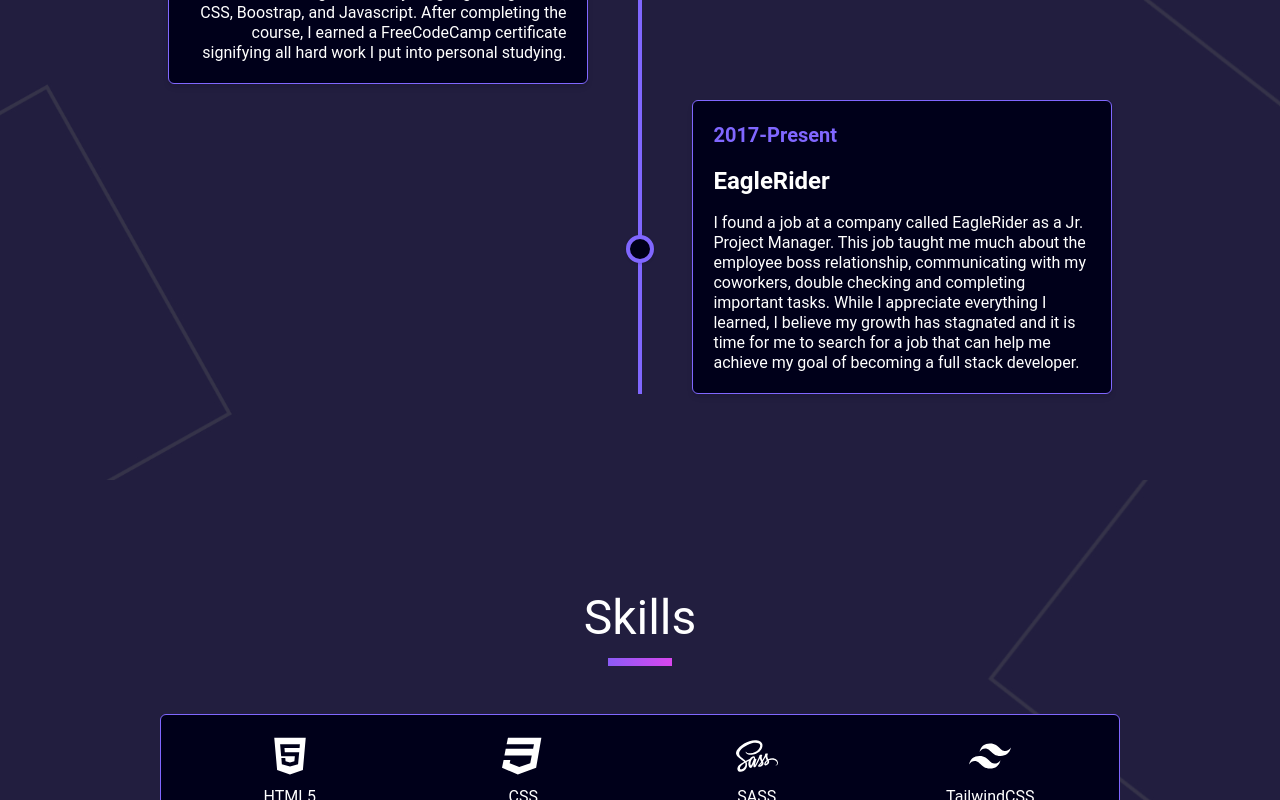
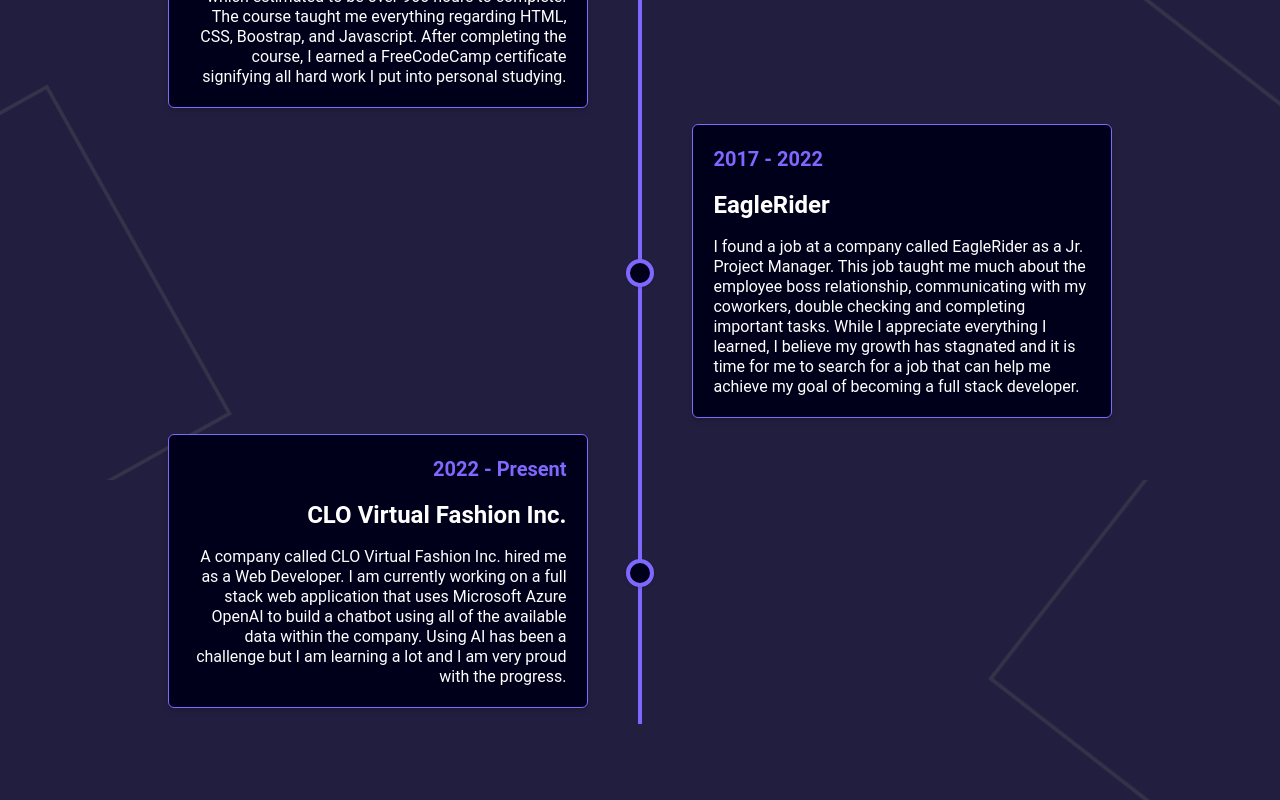
Before and after one commit to lee44/website-portfolio, a Next.js app: page / in a window 1280 px wide. Shown: the part 1920-2720 px from the top of the page. Built offline with nearby package versions, Linux system fonts and the light colour scheme.

Commit message:
Finished updating info

```diff
--- a/components/layouts/aboutme/aboutme.tsx
+++ b/components/layouts/aboutme/aboutme.tsx
@@ -8,7 +8,7 @@
     <>
       <SubTitle subtitle={'About Me/Goals'} />
       <Card classes={'mb-20'} animation={'fade-up'}>
-        I graduated from UC Santa Cruz with a B.S in Computer Science. Currently I work at a fashion company, CLO Virtual Fashion Inc, as a web developer for over two years. Unfortunately I do not see long term growth within the company so I am searching for a company that can offer growth and further move me along my career.
+        I graduated from UC Santa Cruz with a B.S in Computer Science. Currently I work at a fashion company, CLO Virtual Fashion Inc, as a web developer for over two years. Unfortunately I do not see long term growth within the company so I am searching for a company that can offer growth and further move me along my career. During my free time, I continue to sharpen my web development skills by building beautiful, responsive websites using frameworks like NextJS, ReactJS, and TailwindCSS.
       </Card>
       <Timeline />
     </>
--- a/constants/timeline_events.js
+++ b/constants/timeline_events.js
@@ -1,25 +1,31 @@
 export const events = [
   {
-    period: '2015-2017',
+    period: '2015 - 2017',
     title: 'UC Santa Cruz',
     description: 'After transferring from a community college, I graduated after studying for 2 years.',
   },
   {
-    period: '2017-Present',
+    period: '2017 - Present',
     title: 'Self Study',
     description:
       'Despite graduating, I felt I needed to learn more so I dived into Android App development and published a few apps but realized the market is too saturated so I focused my time to web development.',
   },
   {
-    period: '2017-2018',
+    period: '2017 - 2018',
     title: 'FreeCodeCamp',
     description:
       'I took this free online course for web development which estimated to be over 900 hours to complete. The course taught me everything regarding HTML, CSS, Boostrap, and Javascript. After completing the course, I earned a FreeCodeCamp certificate signifying all hard work I put into personal studying.',
   },
   {
-    period: '2017-Present',
+    period: '2017 - 2022',
     title: 'EagleRider',
     description:
       'I found a job at a company called EagleRider as a Jr. Project Manager. This job taught me much about the employee boss relationship, communicating with my coworkers, double checking and completing important tasks. While I appreciate everything I learned, I believe my growth has stagnated and it is time for me to search for a job that can help me achieve my goal of becoming a full stack developer.',
   },
+  {
+    period: '2022 - Present',
+    title: 'CLO Virtual Fashion Inc.',
+    description:
+      'A company called CLO Virtual Fashion Inc. hired me as a Web Developer. I am currently working on a full stack web application that uses Microsoft Azure OpenAI to build a chatbot using all of the available data within the company. Using AI has been a challenge but I am learning a lot and I am very proud with the progress.',
+  },
 ]
--- a/tailwind.config.js
+++ b/tailwind.config.js
@@ -17,8 +17,8 @@
       colors: {
         primary: '#8067ff',
         'primary-hover': '#9782ff',
-        button: '#9733ee',
-        'button-hover': '#a34fec',
+        button: '#c33fd7',
+        'button-hover': '#d946ef',
         'primary-bg': '#00001a',
       },
     },
```
Also changed, not shown: 2 other files (tests, documents, lock files or other folders).
